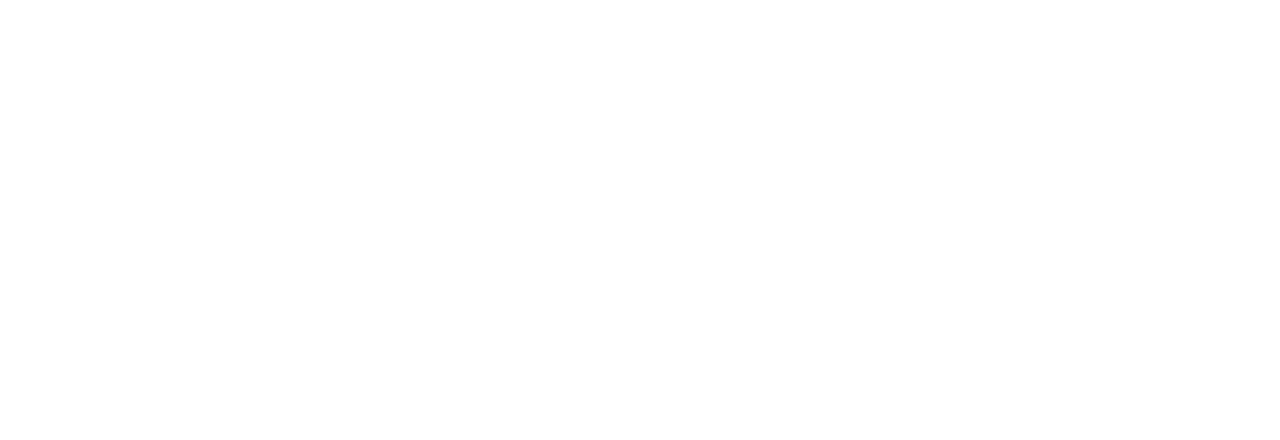
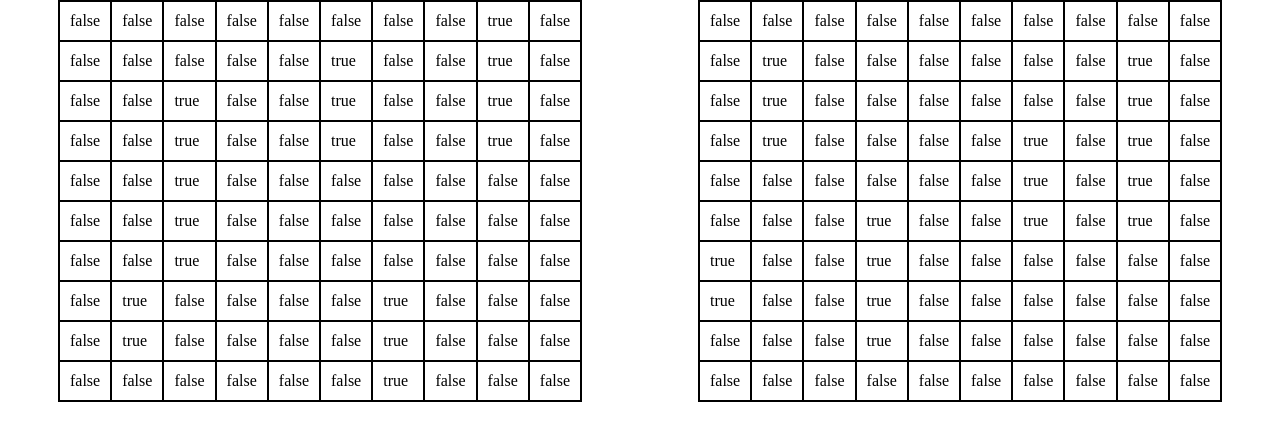
Before and after one commit to ramankala/battleship, a website built with webpack: page dist/index.html in a window 1280 px wide. Built offline with nearby package versions, Linux system fonts and the light colour scheme.

Commit message:
Method which takes user input for attacking
Working on the method which handles attacks.  As of now, the function
can successfully mark on the board attacks, however the next step is to
link the attacks to the correct ships.

```diff
--- a/src/game.js
+++ b/src/game.js
@@ -1,4 +1,5 @@
 import { Player } from './playerFactory';
+import { renderGBoard, atkListener } from './render';
 
 const game = () => {
 
@@ -16,6 +17,7 @@
     playerArr[0].board.placeShip(5, 1, 3);
     playerArr[0].board.placeShip(1, 7, 2);
     console.log(playerArr[0].board.gameBoard);
+    renderGBoard(playerArr[0].board.gameBoard, 1);
 
     playerArr[1].board.placeShip(8, 1, 5);
     playerArr[1].board.placeShip(3, 5, 4);
@@ -23,6 +25,12 @@
     playerArr[1].board.placeShip(1, 1, 3);
     playerArr[1].board.placeShip(0, 6, 2);
     console.log(playerArr[1].board.gameBoard);
+    renderGBoard(playerArr[1].board.gameBoard, 2);
+
+    atkListener(playerArr[0].board, 1);
+    atkListener(playerArr[1].board, 2);
+    //if atklistener returns true, hit the right ship
+    //need to figure out how to hit the right ship in the back-end
 
 
 
--- a/src/gameBoardFactory.js
+++ b/src/gameBoardFactory.js
@@ -21,7 +21,6 @@
 
 
     const placeShip = (x, y, shipLength) => {
-        // should be calling ship factory here
         for (let i = 0; i < shipLength; i++){
             gameBoard[x][y].hasShip = true;
             y += 1;
@@ -30,8 +29,8 @@
     }
 
     const receiveAttack = (x, y) => {
-        placeShip(2, 2, 4);
         if (gameBoard[x][y].hasShip === true){
+            gameBoard[x][y].isShot = true;
             return 'Hit';
         } else {
             gameBoard[x][y].isShot = true;
--- /dev/null
+++ b/src/render.js
@@ -0,0 +1,94 @@
+
+const renderGBoard = (gameBoard, player) => {
+    let container = document.querySelector(`#container${player}`);
+    let row1 = document.createElement('div');
+    row1.setAttribute('id', 'row1');
+    let row2 = document.createElement('div');
+    row2.setAttribute('id', 'row2');
+    let row3 = document.createElement('div');
+    row3.setAttribute('id', 'row3');
+    let row4 = document.createElement('div');
+    row4.setAttribute('id', 'row4');
+    let row5 = document.createElement('div');
+    row5.setAttribute('id', 'row5');
+    let row6 = document.createElement('div');
+    row6.setAttribute('id', 'row6');
+    let row7 = document.createElement('div');
+    row7.setAttribute('id', 'row7');
+    let row8 = document.createElement('div');
+    row8.setAttribute('id', 'row8');
+    let row9 = document.createElement('div');
+    row9.setAttribute('id', 'row9');
+    let row10 = document.createElement('div');
+    row10.setAttribute('id', 'row10');
+
+    gameBoard.forEach(function(item, index) {
+        item.forEach(function(subitem, subindex) {
+            let squareDiv = document.createElement('div');
+            squareDiv.setAttribute('id', `squareDiv${index}${subindex}`);
+            squareDiv.setAttribute('data-y-coord', index);
+            squareDiv.setAttribute('data-x-coord', subindex);
+            squareDiv.setAttribute('data-has-ship', subitem.hasShip);
+            squareDiv.classList.add(`atkDiv${player}`);
+            squareDiv.textContent = subitem.hasShip;
+            for (let i = 0; i < 10; i++){
+                if (squareDiv.getAttribute('id') === `squareDiv0${i}`){
+                    row1.appendChild(squareDiv);
+                } else if (squareDiv.getAttribute('id') === `squareDiv1${i}`){
+                    row2.appendChild(squareDiv);
+                } else if (squareDiv.getAttribute('id') === `squareDiv2${i}`){
+                    row3.appendChild(squareDiv);
+                } else if (squareDiv.getAttribute('id') === `squareDiv3${i}`){
+                    row4.appendChild(squareDiv);
+                } else if (squareDiv.getAttribute('id') === `squareDiv4${i}`){
+                    row5.appendChild(squareDiv);
+                } else if (squareDiv.getAttribute('id') === `squareDiv5${i}`){
+                    row6.appendChild(squareDiv);
+                } else if (squareDiv.getAttribute('id') === `squareDiv6${i}`){
+                    row7.appendChild(squareDiv);
+                } else if (squareDiv.getAttribute('id') === `squareDiv7${i}`){
+                    row8.appendChild(squareDiv);
+                } else if (squareDiv.getAttribute('id') === `squareDiv8${i}`){
+                    row9.appendChild(squareDiv);
+                } else if (squareDiv.getAttribute('id') === `squareDiv9${i}`){
+                    row10.appendChild(squareDiv);
+                }
+            };
+            container.appendChild(row1);
+            container.appendChild(row2);
+            container.appendChild(row3);
+            container.appendChild(row4);
+            container.appendChild(row5);
+            container.appendChild(row6);
+            container.appendChild(row7);
+            container.appendChild(row8);
+            container.appendChild(row9);
+            container.appendChild(row10);
+        });
+    });
+};
+
+const atkListener = (gameBoard, player) => {
+    let response = document.getElementsByClassName(`atkDiv${player}`);
+
+    for (let i = 0; i < response.length; i++){
+        response[i].addEventListener('click', function(e) {
+            let yPoint = e.target.getAttribute('data-y-coord');
+            let xPoint = e.target.getAttribute('data-y-coord');
+
+            if (e.target.getAttribute('data-has-ship') === 'true'){
+                e.target.style.backgroundColor = 'red';
+            } else {
+                e.target.style.backgroundColor = 'grey';
+            }
+            console.log(e.target.getAttribute('data-has-ship'));
+            gameBoard.receiveAttack(xPoint, yPoint);
+        });
+    };
+};
+
+export {
+
+    renderGBoard,
+    atkListener,
+ };
```
Also changed, not shown: dist/index.html, dist/main.js, dist/styles/styles.css (added).
